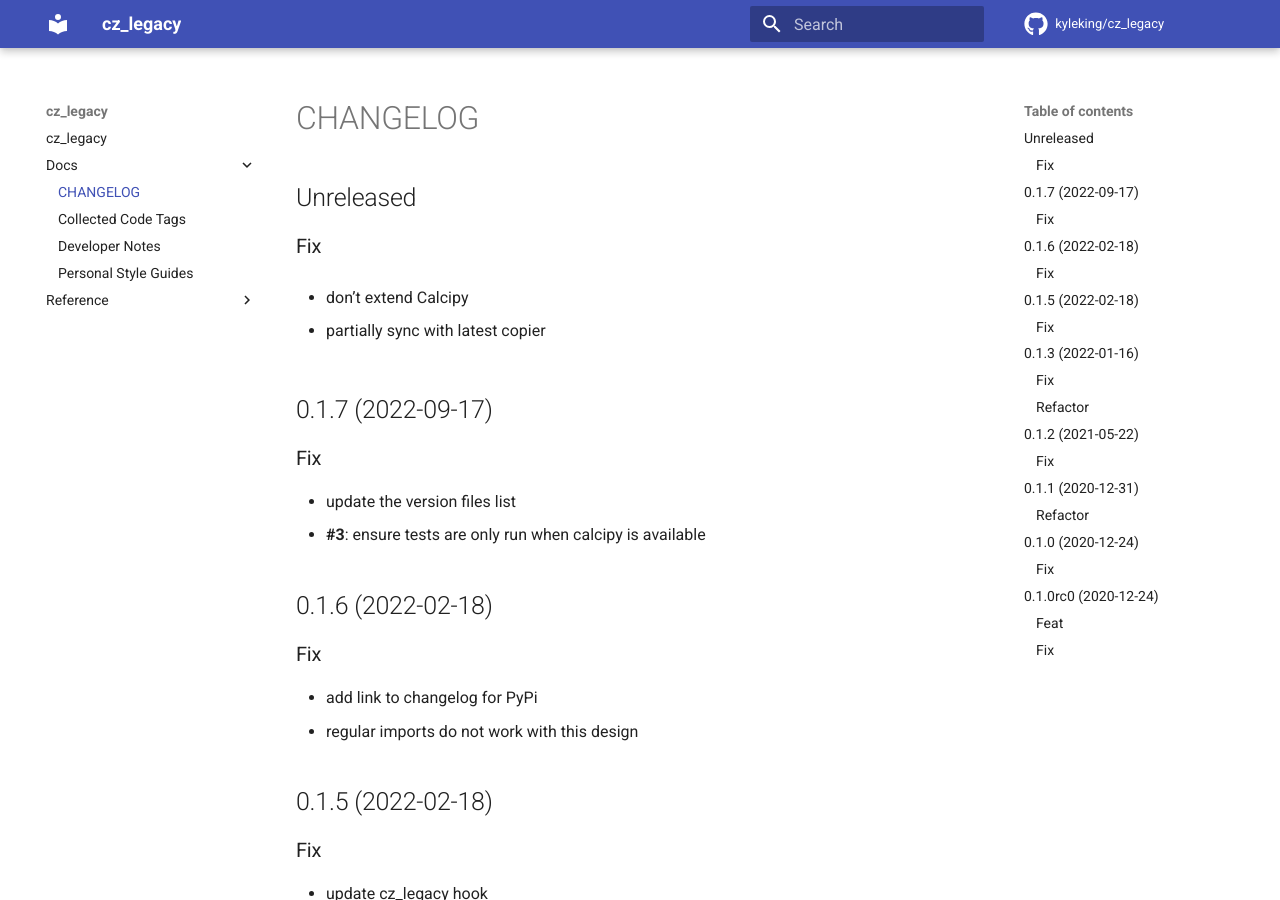
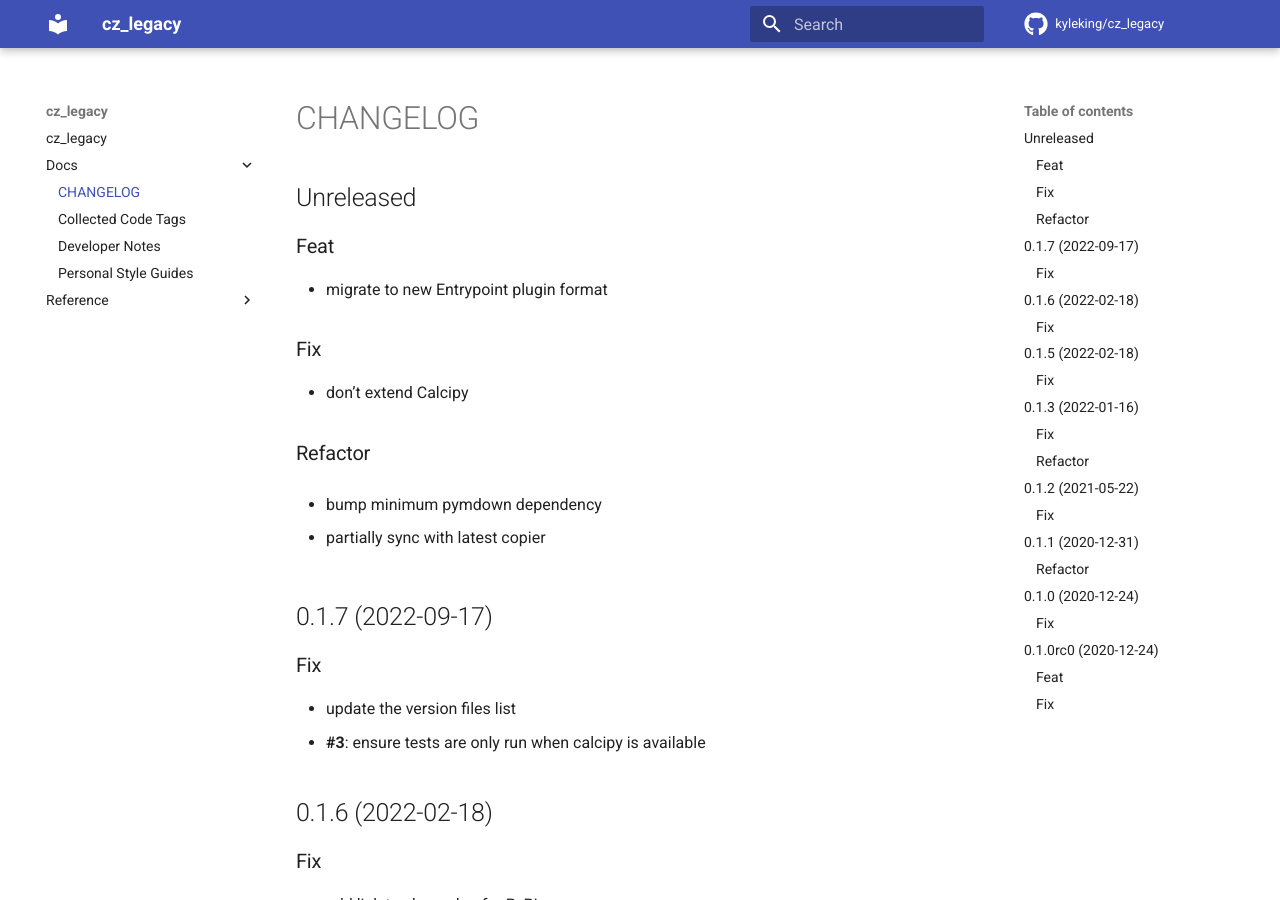
Before and after one commit to KyleKing/cz_legacy, an MkDocs documentation site: the page built from docs/docs/CHANGELOG.md, in a window 1280 px wide and 900 px high. Built offline with MkDocs 1.6.1 and Material for MkDocs 9.7.7, drawn with Linux system fonts in a browser that asks for light colours; comment, search, counter and statistics services are not loaded.

Commit message:
refactor: move EntryPoint config to pyproject.toml

```diff
--- a/cz_legacy/__init__.py
+++ b/cz_legacy/__init__.py
@@ -1,9 +1,4 @@
 """cz_legacy."""
-
-from importlib.metadata import EntryPoint
 
 __version__ = '0.1.7'
 __pkg_name__ = 'cz_legacy'
-
-EntryPoint(name='cz_legacy', value='cz_legacy.cz_legacy:_LegacyCz', group='commitizen.plugin')
-"""Make the _LegacyCz class discoverable by commitizen."""
--- a/docs/docs/CHANGELOG.md
+++ b/docs/docs/CHANGELOG.md
@@ -1,8 +1,16 @@
 ## Unreleased
+
+### Feat
+
+- migrate to new Entrypoint plugin format
 
 ### Fix
 
 - don't extend Calcipy
+
+### Refactor
+
+- bump minimum pymdown dependency
 
 
 - partially sync with latest copier
--- a/pyproject.toml
+++ b/pyproject.toml
@@ -38,7 +38,10 @@ python = "^3.7"
 commitizen = ">=2.0.0"
 
 [tool.poetry.group.dev.dependencies]
-calcipy = {extras = ["ddict", "doc", "lint", "nox", "stale", "tags", "test", "types"], python = "^3.8.12", version = ">=1.2.4"}
+calcipy = {python = "^3.8.12", extras = ["ddict", "doc", "lint", "nox", "stale", "tags", "test", "types"], version = ">=1.2.4"}
+
+[tool.poetry.plugins."commitizen.plugin"]
+"cz_legacy" = "cz_legacy.cz_legacy:_LegacyCz"
 
 [tool.poetry.scripts]
 cz_legacy = "cz_legacy.scripts:start"
```
